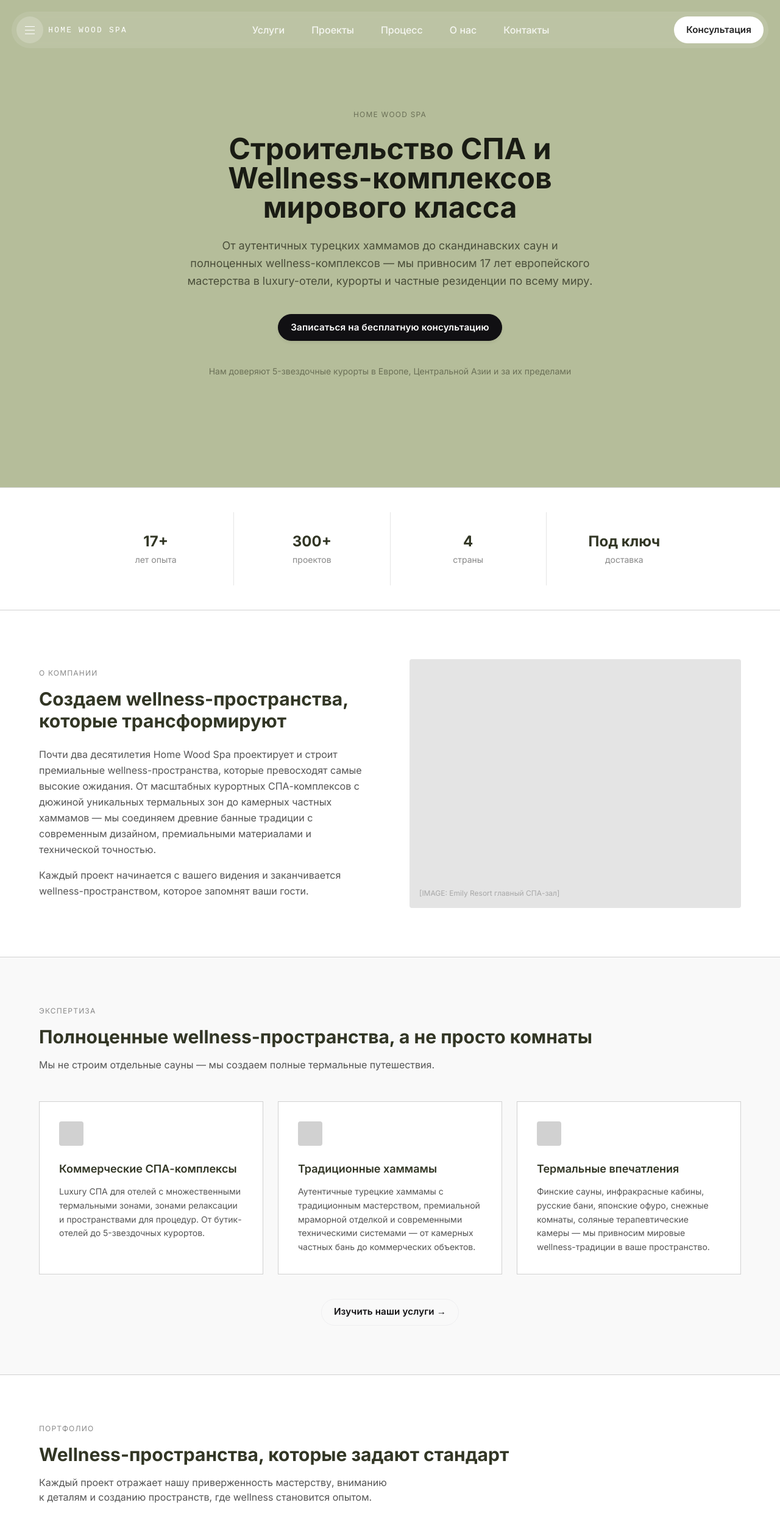
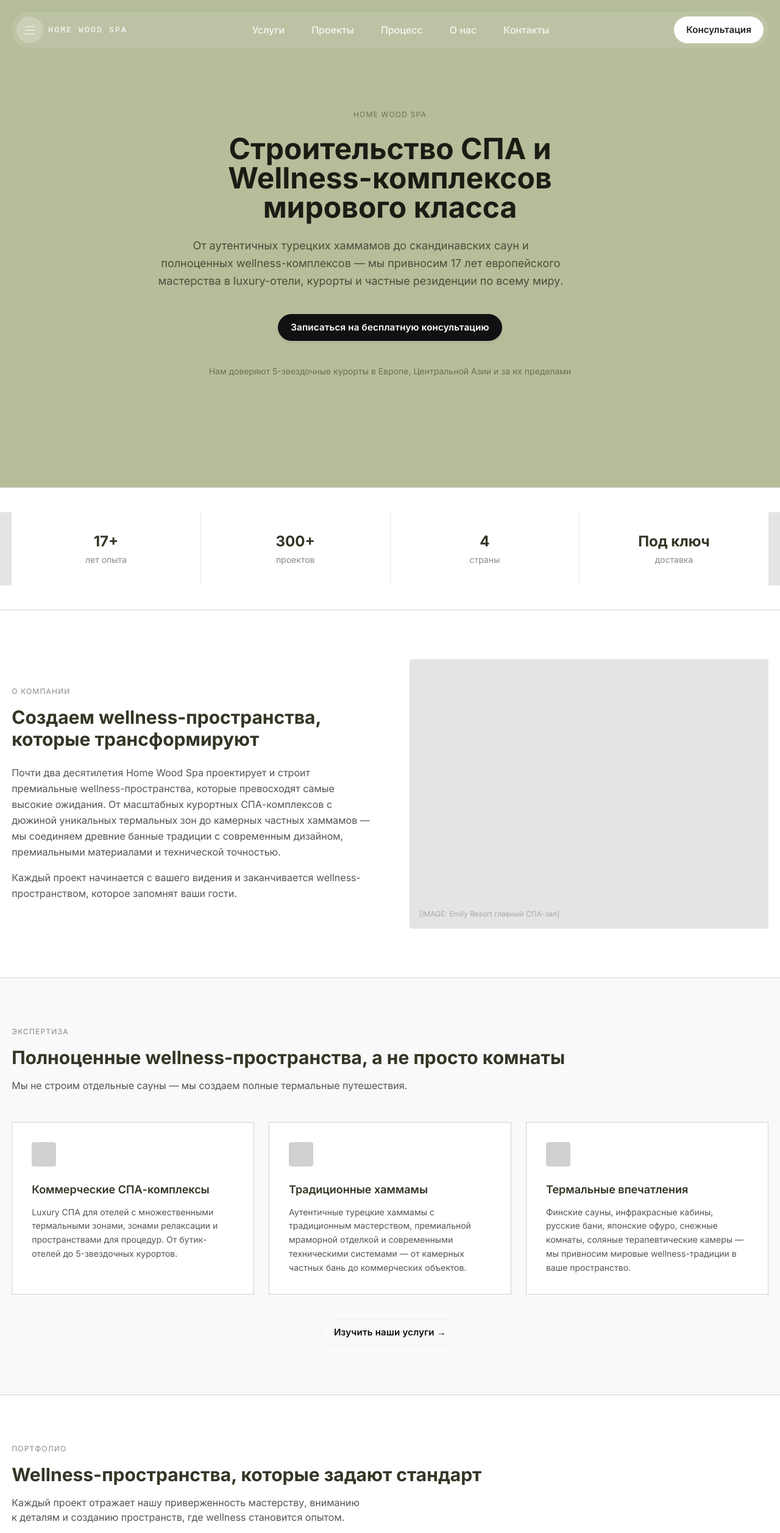
Before and after one commit to digitalcluster25/hws, a React (Vite) app: page / in a window 1280 px wide. Shown: the top 2514 px of the page at 61% size. Built offline with nearby package versions, Linux system fonts and the light colour scheme; a web font is replaced by a local one.

Commit message:
ux: единая сетка 1344px + max(1.5vw, 16px) на всех секциях — как в nav

```diff
--- a/src/wireframe/Wireframe.jsx
+++ b/src/wireframe/Wireframe.jsx
@@ -56,7 +56,8 @@ export default function Wireframe() {
     <div className="bg-white font-sans min-h-screen" style={{ color: '#323625' }}>
 
       {/* HERO — сплошной фон #B5BD9A, всё по центру */}
-      <section className="min-h-screen flex flex-col items-center justify-center px-8 md:px-16 py-24 border-b border-gray-300 text-center" style={{ background: '#B5BD9A' }}>
+      <section className="min-h-screen flex flex-col items-center justify-center py-24 border-b border-gray-300 text-center" style={{ background: '#B5BD9A' }}>
+        <div style={{ maxWidth: '1344px', margin: '0 auto', padding: '0 max(1.5vw, 16px)' }}>
         <p className="text-xs uppercase tracking-widest mb-6" style={{ color: '#6b7057' }}>Home Wood Spa</p>
         <h1 className="text-4xl md:text-5xl font-bold leading-tight mb-6 max-w-3xl" style={{ color: '#1a1c14' }}>
           Строительство СПА и Wellness-комплексов мирового класса
@@ -70,11 +71,12 @@ export default function Wireframe() {
           </Button>
         </div>
         <p className="text-sm" style={{ color: '#6b7057' }}>Нам доверяют 5-звездочные курорты в Европе, Центральной Азии и за их пределами</p>
+        </div>
       </section>
 
       {/* SOCIAL PROOF BAR */}
-      <section className="border-b border-gray-300 px-8 py-10">
-        <div className="max-w-5xl mx-auto grid grid-cols-2 md:grid-cols-4 gap-px bg-gray-200">
+      <section className="border-b border-gray-300 py-10">
+        <div className="grid grid-cols-2 md:grid-cols-4 gap-px bg-gray-200" style={{ maxWidth: '1344px', margin: '0 auto', padding: '0 max(1.5vw, 16px)' }}>
           {[{num:'17+',label:'лет опыта'},{num:'300+',label:'проектов'},{num:'4',label:'страны'},{num:'Под ключ',label:'доставка'}].map(({num,label}) => (
             <div key={num} className="bg-white flex flex-col items-center gap-1 py-8 px-4">
               <span className="text-2xl font-bold">{num}</span>
@@ -85,8 +87,8 @@ export default function Wireframe() {
       </section>
 
       {/* КТО МЫ */}
-      <section className="border-b border-gray-300 px-8 md:px-16 py-20">
-        <div className="max-w-6xl mx-auto grid md:grid-cols-2 gap-16 items-center">
+      <section className="border-b border-gray-300 py-20">
+        <div className="grid md:grid-cols-2 gap-16 items-center" style={{ maxWidth: '1344px', margin: '0 auto', padding: '0 max(1.5vw, 16px)' }}>
           <div>
             <p className="text-xs uppercase tracking-widest mb-4" style={{ color: '#888' }}>О компании</p>
             <h2 className="text-3xl font-bold mb-6">Создаем wellness-пространства, которые трансформируют</h2>
@@ -104,8 +106,8 @@ export default function Wireframe() {
       </section>
 
       {/* ЭКСПЕРТИЗА */}
-      <section className="border-b border-gray-300 px-8 md:px-16 py-20 bg-gray-50">
-        <div className="max-w-6xl mx-auto">
+      <section className="border-b border-gray-300 py-20 bg-gray-50">
+        <div style={{ maxWidth: '1344px', margin: '0 auto', padding: '0 max(1.5vw, 16px)' }}>
           <p className="text-xs uppercase tracking-widest mb-4" style={{ color: '#888' }}>Экспертиза</p>
           <h2 className="text-3xl font-bold mb-4">Полноценные wellness-пространства, а не просто комнаты</h2>
           <p className="mb-12" style={{ color: '#555' }}>Мы не строим отдельные сауны — мы создаем полные термальные путешествия.</p>
@@ -127,8 +129,8 @@ export default function Wireframe() {
       </section>
 
       {/* ПРОЕКТЫ */}
-      <section className="border-b border-gray-300 px-8 md:px-16 py-20">
-        <div className="max-w-6xl mx-auto">
+      <section className="border-b border-gray-300 py-20">
+        <div style={{ maxWidth: '1344px', margin: '0 auto', padding: '0 max(1.5vw, 16px)' }}>
           <p className="text-xs uppercase tracking-widest mb-4" style={{ color: '#888' }}>Портфолио</p>
           <h2 className="text-3xl font-bold mb-4">Wellness-пространства, которые задают стандарт</h2>
           <p className="mb-12 max-w-xl" style={{ color: '#555' }}>Каждый проект отражает нашу приверженность мастерству, вниманию к деталям и созданию пространств, где wellness становится опытом.</p>
@@ -154,8 +156,8 @@ export default function Wireframe() {
       </section>
 
       {/* ПОД КЛЮЧ */}
-      <section className="border-b border-gray-300 px-8 md:px-16 py-20 bg-gray-50">
-        <div className="max-w-6xl mx-auto">
+      <section className="border-b border-gray-300 py-20 bg-gray-50">
+        <div style={{ maxWidth: '1344px', margin: '0 auto', padding: '0 max(1.5vw, 16px)' }}>
           <p className="text-xs uppercase tracking-widest mb-4" style={{ color: '#888' }}>Процесс</p>
           <h2 className="text-3xl font-bold mb-4">От видения до дня открытия — мы управляем всем</h2>
           <p className="mb-12 max-w-2xl" style={{ color: '#555' }}>Строительство СПА мирового класса требует больше, чем просто строительства. Наш подход под ключ означает, что вы работаете с одной командой от маркетингового исследования до дня открытия.</p>
@@ -182,8 +184,8 @@ export default function Wireframe() {
       </section>
 
       {/* МАТЕРИАЛЫ */}
-      <section className="border-b border-gray-300 px-8 md:px-16 py-20">
-        <div className="max-w-6xl mx-auto">
+      <section className="border-b border-gray-300 py-20">
+        <div style={{ maxWidth: '1344px', margin: '0 auto', padding: '0 max(1.5vw, 16px)' }}>
           <p className="text-xs uppercase tracking-widest mb-4" style={{ color: '#888' }}>Материалы</p>
           <h2 className="text-3xl font-bold mb-12">Построено на века, создано для вдохновения</h2>
           <div className="grid md:grid-cols-3 gap-6">
@@ -206,8 +208,8 @@ export default function Wireframe() {
       </section>
 
       {/* ДЛЯ КОГО */}
-      <section className="border-b border-gray-300 px-8 md:px-16 py-20 bg-gray-50">
-        <div className="max-w-6xl mx-auto">
+      <section className="border-b border-gray-300 py-20 bg-gray-50">
+        <div style={{ maxWidth: '1344px', margin: '0 auto', padding: '0 max(1.5vw, 16px)' }}>
           <p className="text-xs uppercase tracking-widest mb-4" style={{ color: '#888' }}>Клиенты</p>
           <h2 className="text-3xl font-bold mb-12">Нам доверяют ведущие wellness-направления</h2>
           <div className="grid md:grid-cols-2 gap-6">
@@ -225,8 +227,8 @@ export default function Wireframe() {
       </section>
 
       {/* ПОЧЕМУ HWS */}
-      <section className="border-b border-gray-300 px-8 md:px-16 py-20">
-        <div className="max-w-6xl mx-auto">
+      <section className="border-b border-gray-300 py-20">
+        <div style={{ maxWidth: '1344px', margin: '0 auto', padding: '0 max(1.5vw, 16px)' }}>
           <p className="text-xs uppercase tracking-widest mb-4" style={{ color: '#888' }}>Преимущества</p>
           <h2 className="text-3xl font-bold mb-12">Европейская экспертиза, мировые стандарты</h2>
           <div className="grid md:grid-cols-2 gap-x-16 gap-y-4">
@@ -241,8 +243,8 @@ export default function Wireframe() {
       </section>
 
       {/* КАРТА */}
-      <section className="border-b border-gray-300 px-8 md:px-16 py-20 bg-gray-50">
-        <div className="max-w-6xl mx-auto">
+      <section className="border-b border-gray-300 py-20 bg-gray-50">
+        <div style={{ maxWidth: '1344px', margin: '0 auto', padding: '0 max(1.5vw, 16px)' }}>
           <p className="text-xs uppercase tracking-widest mb-4" style={{ color: '#888' }}>География</p>
           <h2 className="text-3xl font-bold mb-4">Создаем wellness-превосходство по всему миру</h2>
           <p className="mb-12 max-w-lg" style={{ color: '#555' }}>От реконструкций исторических бань до современных курортных СПА — наше международное портфолио демонстрирует универсальность, культурную чуткость и непоколебимую приверженность совершенству.</p>
@@ -264,8 +266,8 @@ export default function Wireframe() {
       </section>
 
       {/* ОТЗЫВЫ */}
-      <section className="border-b border-gray-300 px-8 md:px-16 py-20">
-        <div className="max-w-6xl mx-auto">
+      <section className="border-b border-gray-300 py-20">
+        <div style={{ maxWidth: '1344px', margin: '0 auto', padding: '0 max(1.5vw, 16px)' }}>
           <p className="text-xs uppercase tracking-widest mb-4" style={{ color: '#888' }}>Отзывы</p>
           <h2 className="text-3xl font-bold mb-12">Что говорят наши клиенты</h2>
           <div className="grid md:grid-cols-3 gap-6">
@@ -283,8 +285,8 @@ export default function Wireframe() {
       </section>
 
       {/* ФИНАЛЬНЫЙ CTA */}
-      <section className="border-b border-gray-300 px-8 md:px-16 py-24 bg-gray-800">
-        <div className="max-w-3xl mx-auto text-center">
+      <section className="border-b border-gray-300 py-24 bg-gray-800">
+        <div className="text-center" style={{ maxWidth: '1344px', margin: '0 auto', padding: '0 max(1.5vw, 16px)' }}>
           <p className="text-xs uppercase tracking-widest mb-6 text-gray-500">Начать проект</p>
           <h2 className="text-3xl md:text-4xl font-bold text-gray-100 mb-6">Готовы создать своё wellness-направление?</h2>
           <p className="text-gray-400 mb-10 leading-relaxed">
@@ -302,8 +304,9 @@ export default function Wireframe() {
       </section>
 
       {/* ФУТЕР */}
-      <footer className="px-8 md:px-16 py-16">
-        <div className="max-w-6xl mx-auto grid md:grid-cols-4 gap-12">
+      <footer className="py-16">
+        <div style={{ maxWidth: '1344px', margin: '0 auto', padding: '0 max(1.5vw, 16px)' }}>
+        <div className="grid md:grid-cols-4 gap-12">
           <div>
             <span className="font-bold text-base block mb-4">Home Wood Spa</span>
             <p className="text-sm leading-relaxed mb-6" style={{ color: '#555' }}>Более 17 лет специализируемся на проектировании, строительстве и управлении премиальными wellness-комплексами.</p>
@@ -333,9 +336,10 @@ export default function Wireframe() {
             </ul>
           </div>
         </div>
-        <div className="max-w-6xl mx-auto mt-12 pt-8 border-t border-gray-200 flex flex-col md:flex-row justify-between gap-4 text-xs" style={{ color: '#888' }}>
+        <div className="mt-12 pt-8 border-t border-gray-200 flex flex-col md:flex-row justify-between gap-4 text-xs" style={{ color: '#888' }}>
           <span>© 2024 Home Wood Spa. Все права защищены.</span>
           <span>Политика конфиденциальности · Условия использования</span>
+        </div>
         </div>
       </footer>
 
```
